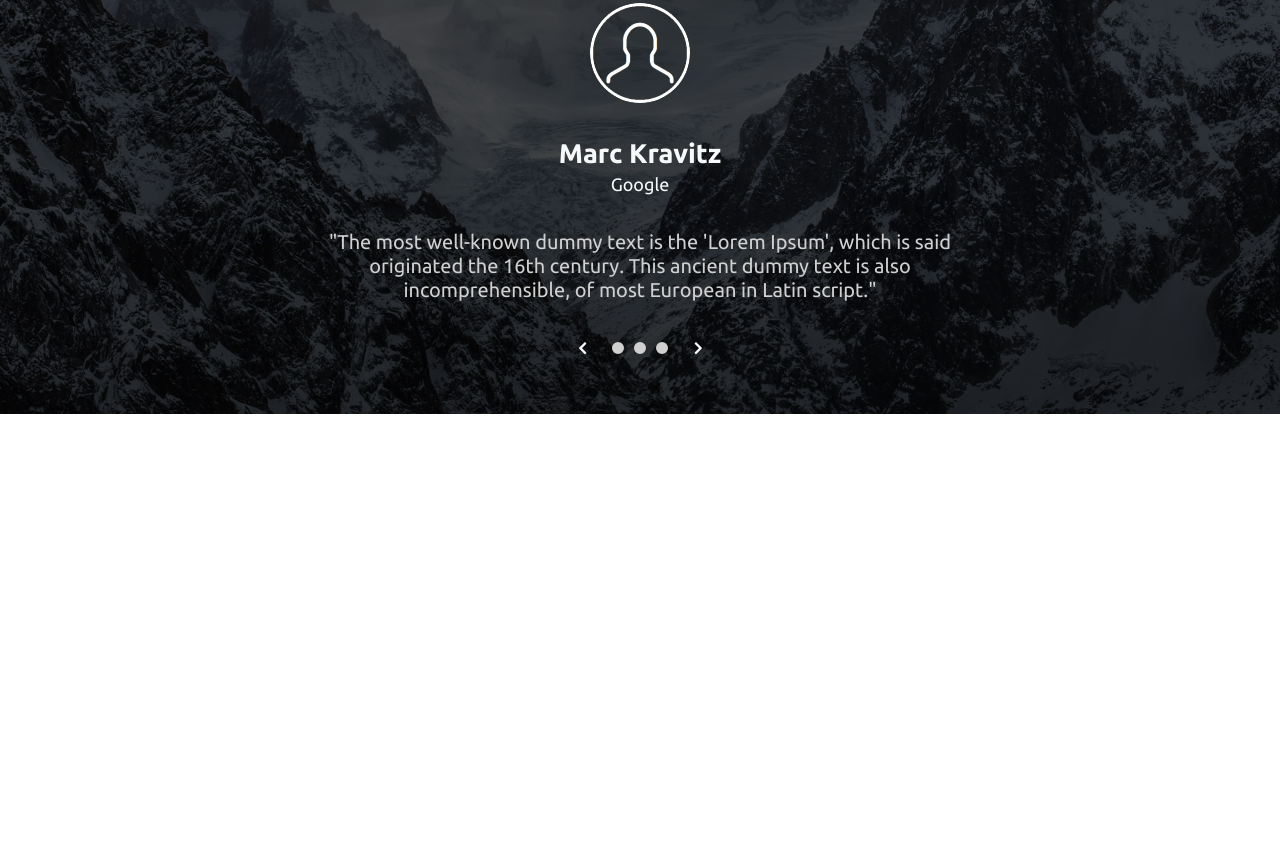
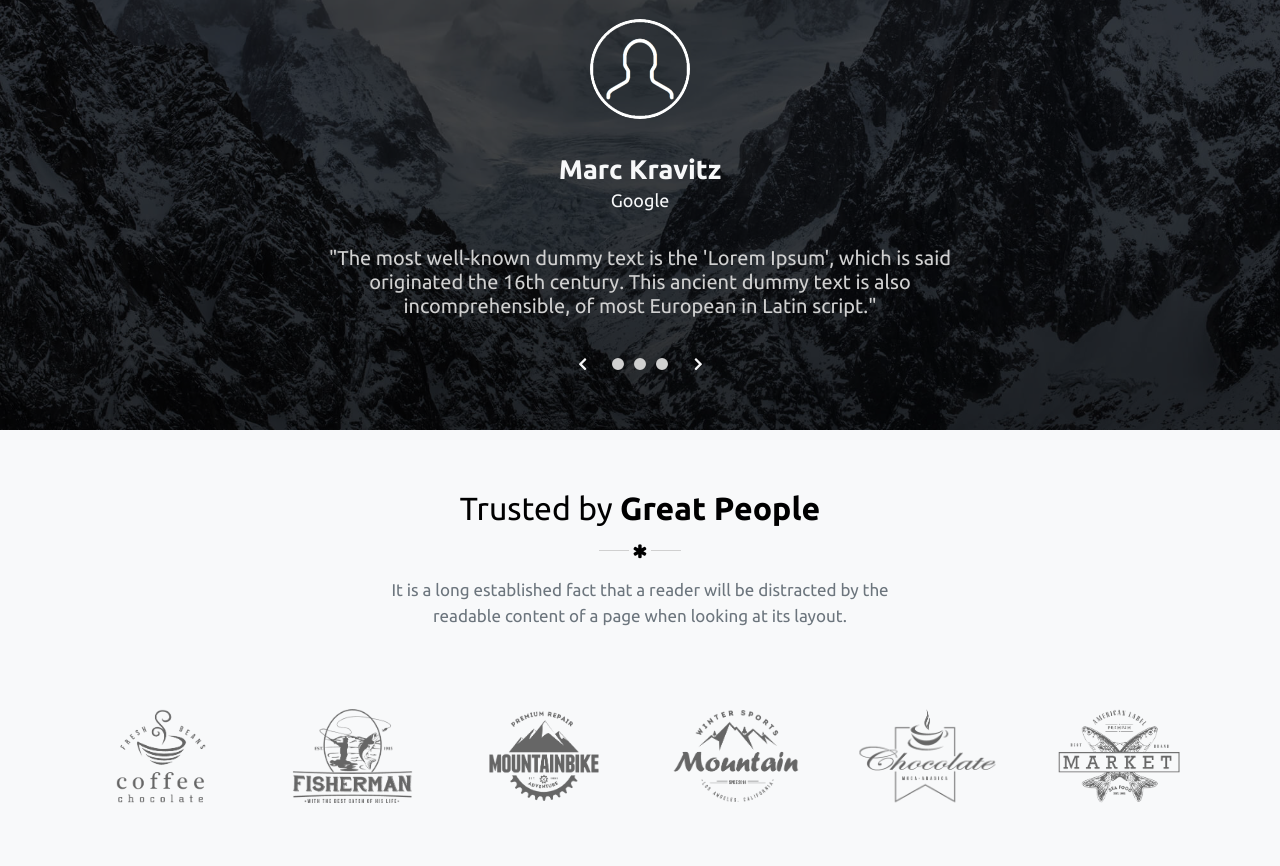
Before and after one commit to GedasPupa/Portfolio, a website with bundled scripts: page index.html in a window 1280 px wide. Shown: the part 5520-6386 px from the top of the page. Before the commit the page ends 5934 px from the top, so only its background shows below. Built offline with nearby package versions, Linux system fonts and the light colour scheme; animation ran at ten frames a second; files whose address does not match are found by name.

Commit message:
trusted-by

```diff
--- a/css/base/layout.css
+++ b/css/base/layout.css
@@ -5,7 +5,7 @@
 .container {
     display: grid;
     grid-template-columns: 15px 1fr 15px;
-    padding: 25px 0;
+    padding: 60px 0;
     gap: 20px;
 }
 
--- a/css/components/gallery.css
+++ b/css/components/gallery.css
@@ -6,11 +6,11 @@
     display: flex;
     justify-content: center;
     flex-wrap: wrap;
-    gap: 5px;
+    /* gap: 10px; */
 }
 
 .work .tag {
-    margin: 0 12px;
+    margin: 8px 12px;
     padding: 4px 15px;
     border: 1px solid black;
     border-radius: 4px;
@@ -30,7 +30,7 @@
     border-radius: 4px;
     overflow: hidden;
     position: relative;
-    min-height: 500px;
+    min-height: 420px;
 }
 
 .work .item-overlay > p {
@@ -51,7 +51,7 @@
     top: 50%;
     left: 50%;
     transform: translate(-50%, -50%) scale(0.9);
-    height: inherit;
+    /* height: fit-content; */
     transition: all 0.5s;
 }
 .work .item:hover  img {
--- /dev/null
+++ b/css/components/trusted-by.css
@@ -0,0 +1,15 @@
+#trusted-by {
+    background-color: #F8F9FA;
+
+}
+.col-trusted {
+    display: flex;
+    flex-direction: row;
+    gap: 30px;
+    justify-content: center;
+}
+
+.col-trusted > img {
+    width: auto;
+    max-height: 100px;
+}
--- a/css/index.css
+++ b/css/index.css
@@ -19,6 +19,7 @@
 @import './components/gallery.css';
 @import './components/carousel.css';
 @import './components/testimonials.css';
+@import './components/trusted-by.css';
 
 /* CUSTUM STYLES FOR HOMEPAGE */
 
--- a/index.html
+++ b/index.html
@@ -181,6 +181,20 @@
     <!-- OUR CLIENT end -->
 
     <!-- TRUSTED BY start -->
+    <section class="container" id="trusted-by">
+        <div class="row ">
+            <div class="col-12 col-lg-8 col-xl-6 text-center title">
+                <h2 class="h2">Trusted by <span class="bold">Great People</span></h2>
+                <div class="main-title-border">
+                    <i class="fa fa-asterisk"></i>
+                </div>
+                <p class="p">It is a long established fact that a reader will be distracted by the readable content of a page when looking at its layout.</p>
+            </div>
+        </div>
+
+        <div class="row" id="logo_block">
+        </div>
+    </section>
     <!-- TRUSTED end -->
 
     <!-- CONTACT start -->
--- /dev/null
+++ b/js/components/trusted/Trusted.js
@@ -0,0 +1,56 @@
+class Trusted {
+    constructor(sel, data) {
+        this.sel = sel;
+        this.data = data;
+
+        this.DOM = null;
+        this.init();
+    }
+
+    init() {
+        if(!this.isValidSelector() ||
+            !this.findDOM() ||
+            !this.isValidData() ) {
+            console.log('ERROR: something went wrong!');
+            return false;
+        }
+        this.render();
+    }
+
+    isValidSelector() {
+        if (typeof this.sel !== 'string' ||
+            this.sel === '') {
+            console.log("ERROR: selector is not valid!");
+            return false;
+        }
+        return true;
+    }
+
+    isValidData() {
+        if (typeof this.data !== 'object' ||
+            this.data === null ||
+            Array.isArray(this.data) ||
+            this.data.list.length === 0 ) {
+            console.log('ERROR: data is not valid!');
+            return false;
+        }
+        return true;
+    }
+
+    findDOM() {
+        this.DOM = document.getElementById(this.sel);
+        return !!this.DOM;
+    }
+
+    render() {
+        let HTML = '';
+        for (let data of this.data.list) {
+            HTML += `<div class="col-12 col-trusted col-lg-2">
+                      <img src=${this.data.path + data.img} alt=${data.title}>
+                    </div>`;
+        };
+        this.DOM.insertAdjacentHTML('afterbegin', HTML);
+    }
+}
+
+export { Trusted };
--- /dev/null
+++ b/js/data/trustedData.js
@@ -0,0 +1,32 @@
+const trustedData = {
+    path: './img/trusted-by/',
+    list: [
+        {
+            img: '1.png',
+            title: 'coffee'
+        },
+        {
+            img: '2.png',
+            title: 'fisherman'
+        },
+        {
+            img: '3.png',
+            title: 'mountainbike'
+
+        },
+        {
+            img: '4.png',
+            title: 'mountain'
+        },
+        {
+            img: '5.png',
+            title: 'chocolate'
+        },
+        {
+            img: '6.png',
+            title: 'market'
+        },
+    ]
+}
+
+export { trustedData };
--- a/js/index.js
+++ b/js/index.js
@@ -14,6 +14,8 @@ import { portfolioData } from './data/portfolioData.js';
 import { Slider } from "./components/slider/Slider.js";
 import { sliderData } from "./data/sliderData.js";
 import { Testimonials } from "./components/testimonials/Testimonials.js";
+import { Trusted } from "./components/trusted/Trusted.js";
+import { trustedData } from "./data/trustedData.js";
 
 
 // CODE EXECUTION:
@@ -61,6 +63,7 @@ new Slider('#slider_block', Testimonials, sliderData);
 /* OUR CLIENT end */
 
 /* TRUSTED BY start */
+new Trusted('logo_block', trustedData);
 /* TRUSTED end */
 
 /* CONTACT start */
```
Also changed, not shown: img/trusted-by/1.png (added), img/trusted-by/2.png (added), img/trusted-by/3.png (added), img/trusted-by/4.png (added), img/trusted-by/5.png (added), img/trusted-by/6.png (added).
